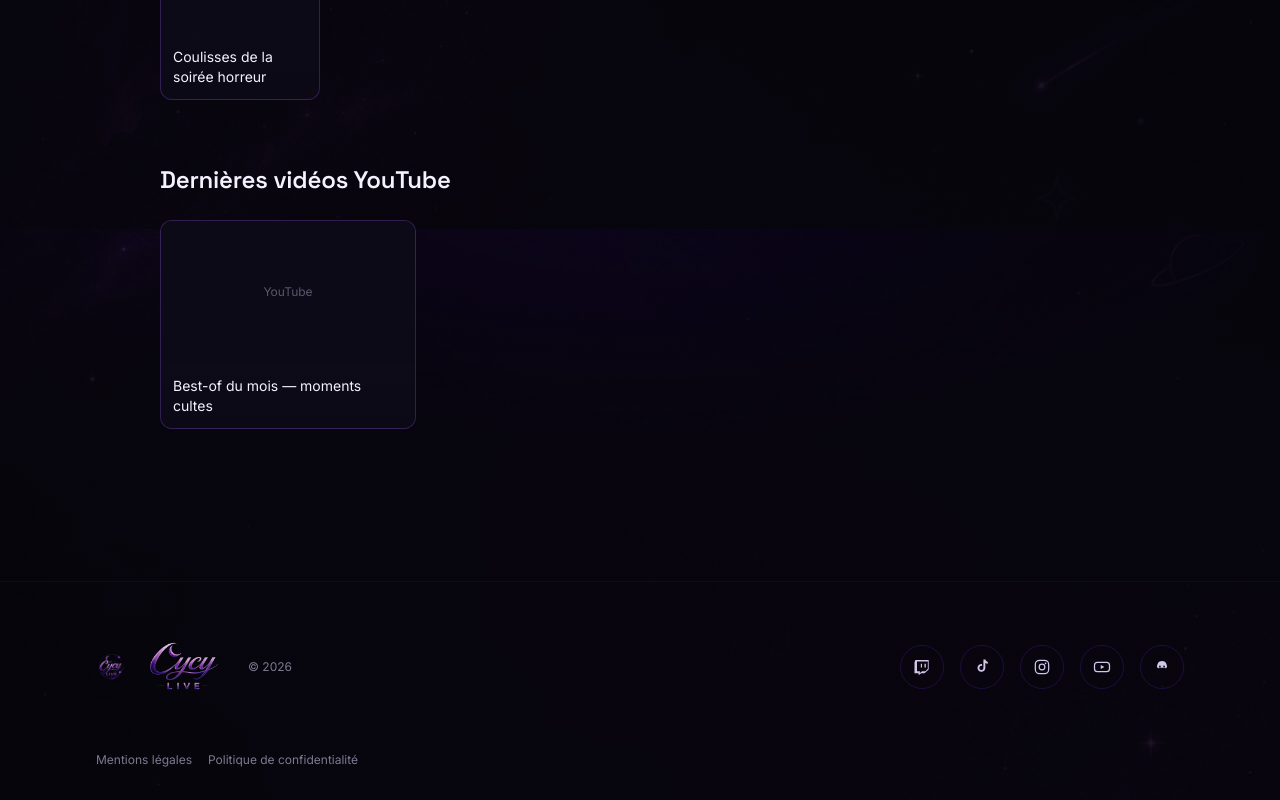
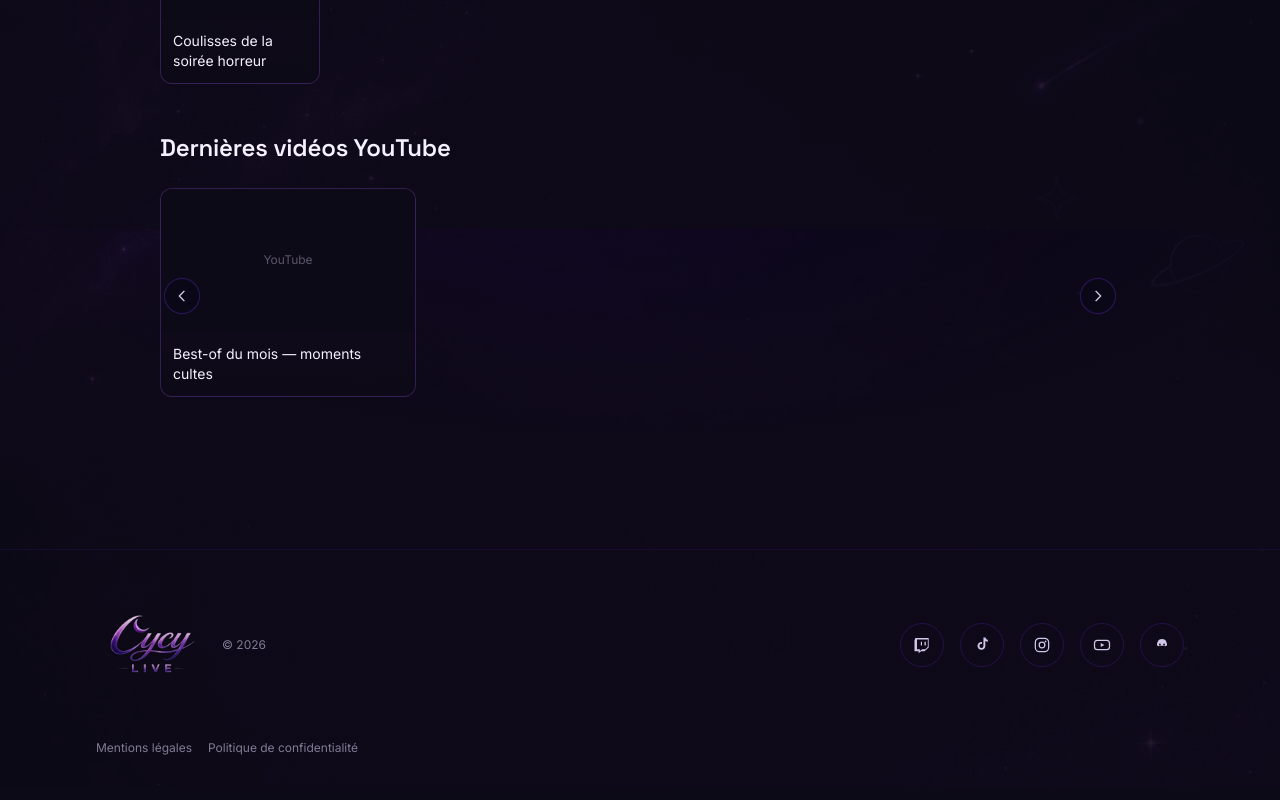
Before and after one commit to cycy-bot/cycylive, a Next.js app: page /reseaux in a window 1280 px wide. Shown: the part 1371-2171 px from the top of the page. Built offline with nearby package versions, Linux system fonts and the light colour scheme; no server answers.

Commit message:
Fleches galeries, halo corrige, fond violet, logos ajustes

```diff
--- a/app/globals.css
+++ b/app/globals.css
@@ -11,7 +11,7 @@
 }
 
 body {
-  background-color: #06050b;
+  background-color: #0d0a17;
   color: #f5f1ff;
   font-family: var(--font-sans);
 }
@@ -20,9 +20,9 @@ body {
    assombrie et mélangée à un dégradé violet pour rester lisible. */
 .fond-spatial {
   position: relative;
-  background-color: #06050b;
+  background-color: #0d0a17;
   background-image:
-    radial-gradient(ellipse 90% 60% at 50% -10%, rgba(6, 5, 11, 0.4), rgba(6, 5, 11, 0.92) 60%),
+    radial-gradient(ellipse 90% 60% at 50% -10%, rgba(13, 10, 23, 0.4), rgba(13, 10, 23, 0.92) 60%),
     url("/images/starfield-bg.jpg");
   background-size: cover;
   background-position: top center;
--- a/app/reseaux/page.tsx
+++ b/app/reseaux/page.tsx
@@ -2,6 +2,7 @@ import { liens } from "@/data/liens";
 import { lireContenus } from "@/lib/contenusStore";
 import { ajouterMiniatures, type ContenuAvecMiniature } from "@/lib/miniatures";
 import AccentCosmique from "@/components/AccentCosmique";
+import CarouselFleches from "@/components/CarouselFleches";
 import {
   IconTwitch,
   IconTikTok,
@@ -61,8 +62,8 @@ function GalerieClips({ titre, items }: { titre: string; items: ContenuAvecMinia
   if (items.length === 0) return null;
   return (
     <>
-      <h2 className="text-2xl font-semibold text-ink mt-14 mb-6">{titre}</h2>
-      <div className="flex gap-4 overflow-x-auto pb-2 scrollbar-hide">
+      <h2 className="text-2xl font-semibold text-ink mt-10 mb-6">{titre}</h2>
+      <CarouselFleches>
         {items.map((c) => (
           <a
             key={c.id}
@@ -92,7 +93,7 @@ function GalerieClips({ titre, items }: { titre: string; items: ContenuAvecMinia
             <p className="p-3 text-sm text-ink line-clamp-2">{c.titre}</p>
           </a>
         ))}
-      </div>
+      </CarouselFleches>
     </>
   );
 }
--- /dev/null
+++ b/components/CarouselFleches.tsx
@@ -0,0 +1,44 @@
+"use client";
+
+import { useRef } from "react";
+import { IconChevronLeft, IconChevronRight } from "@/components/Icons";
+
+export default function CarouselFleches({
+  children,
+  className = "",
+}: {
+  children: React.ReactNode;
+  className?: string;
+}) {
+  const ref = useRef<HTMLDivElement>(null);
+
+  function defiler(direction: -1 | 1) {
+    ref.current?.scrollBy({ left: direction * 320, behavior: "smooth" });
+  }
+
+  return (
+    <div className="relative">
+      <div
+        ref={ref}
+        className={`flex gap-4 overflow-x-auto pb-2 snap-x snap-mandatory scrollbar-hide ${className}`}
+      >
+        {children}
+      </div>
+
+      <button
+        onClick={() => defiler(-1)}
+        aria-label="Précédent"
+        className="hidden md:flex absolute left-1 top-1/2 -translate-y-1/2 h-9 w-9 items-center justify-center rounded-full bg-void/90 border border-violet/30 text-ink-soft hover:text-ink hover:border-violet/50 hover:shadow-glow-sm transition-all"
+      >
+        <IconChevronLeft className="w-4 h-4" />
+      </button>
+      <button
+        onClick={() => defiler(1)}
+        aria-label="Suivant"
+        className="hidden md:flex absolute right-1 top-1/2 -translate-y-1/2 h-9 w-9 items-center justify-center rounded-full bg-void/90 border border-violet/30 text-ink-soft hover:text-ink hover:border-violet/50 hover:shadow-glow-sm transition-all"
+      >
+        <IconChevronRight className="w-4 h-4" />
+      </button>
+    </div>
+  );
+}
--- a/components/Footer.tsx
+++ b/components/Footer.tsx
@@ -22,20 +22,13 @@ export default function Footer() {
       <div className="mx-auto max-w-6xl px-8 py-10 flex flex-col md:flex-row items-center justify-between gap-6">
         <div className="flex items-center gap-3">
           <Image
-            src="/logo/cycylive-icon.png"
-            alt="Cycylive"
-            width={30}
-            height={30}
-            className="rounded-full"
-          />
-          <Image
             src="/logo/cycylive-wordmark.png"
             alt="Cycylive"
-            width={90}
-            height={90}
+            width={110}
+            height={110}
             className="opacity-90"
           />
-          <span className="text-ink-soft/60 text-xs ml-2">
+          <span className="text-ink-soft/60 text-xs ml-1">
             © {new Date().getFullYear()}
           </span>
         </div>
--- a/components/GalerieContenus.tsx
+++ b/components/GalerieContenus.tsx
@@ -2,6 +2,7 @@
 
 import { useState } from "react";
 import type { ContenuAvecMiniature } from "@/lib/miniatures";
+import CarouselFleches from "@/components/CarouselFleches";
 import {
   IconTikTok,
   IconInstagram,
@@ -55,7 +56,8 @@ export default function GalerieContenus({ contenus }: { contenus: ContenuAvecMin
         </div>
       )}
 
-      <div className="flex gap-4 overflow-x-auto px-5 md:px-8 pb-2 snap-x snap-mandatory scrollbar-hide">
+      <div className="px-5 md:px-8">
+        <CarouselFleches>
           {contenusAffiches.map((contenu) => {
             const Icon = iconParPlateforme[contenu.plateforme];
             return (
@@ -104,6 +106,7 @@ export default function GalerieContenus({ contenus }: { contenus: ContenuAvecMin
               Rien à afficher pour ce filtre.
             </p>
           )}
+        </CarouselFleches>
       </div>
     </>
   );
--- a/components/Header.tsx
+++ b/components/Header.tsx
@@ -22,13 +22,13 @@ export default function Header() {
 
   return (
     <header className="sticky top-0 z-50 border-b border-violet/10 bg-void/70 backdrop-blur-md">
-      <div className="mx-auto max-w-6xl px-5 md:px-8 h-16 flex items-center justify-between">
+      <div className="mx-auto max-w-6xl px-5 md:px-8 h-20 flex items-center justify-between">
         <Link href="/" className="flex items-center gap-2.5 shrink-0">
           <Image
             src="/logo/cycylive-icon.png"
             alt="Cycylive"
-            width={34}
-            height={34}
+            width={46}
+            height={46}
             className="rounded-full"
           />
           <span className="font-display font-semibold text-ink text-lg tracking-wide">
--- a/components/Hero.tsx
+++ b/components/Hero.tsx
@@ -17,7 +17,7 @@ export default function Hero() {
   const textes = useTextes();
 
   return (
-    <section className="relative mx-auto max-w-6xl px-5 md:px-8 pt-10 pb-6 md:pt-14 md:pb-10 overflow-hidden">
+    <section className="relative mx-auto max-w-6xl px-5 md:px-8 pt-10 pb-6 md:pt-14 md:pb-10">
       {/* décor cosmique discret, en arrière-plan de la section */}
       <IconStar4 className="hidden md:block absolute top-6 left-[42%] w-4 h-4 text-violet-light/60 animate-pulse" aria-hidden />
       <IconStar4 className="hidden md:block absolute bottom-10 left-10 w-3 h-3 text-lilac/50" aria-hidden />
--- a/components/Icons.tsx
+++ b/components/Icons.tsx
@@ -111,6 +111,22 @@ export function IconRocket({ className }: IconProps) {
   );
 }
 
+export function IconChevronLeft({ className }: IconProps) {
+  return (
+    <svg viewBox="0 0 24 24" fill="none" className={className}>
+      <path d="M15 5 8 12l7 7" stroke="currentColor" strokeWidth="2" strokeLinecap="round" strokeLinejoin="round" />
+    </svg>
+  );
+}
+
+export function IconChevronRight({ className }: IconProps) {
+  return (
+    <svg viewBox="0 0 24 24" fill="none" className={className}>
+      <path d="M9 5l7 7-7 7" stroke="currentColor" strokeWidth="2" strokeLinecap="round" strokeLinejoin="round" />
+    </svg>
+  );
+}
+
 /* ---------- Motifs cosmiques décoratifs ---------- */
 
 export function IconStar4({ className, style }: IconProps) {
--- a/tailwind.config.ts
+++ b/tailwind.config.ts
@@ -9,7 +9,7 @@ const config: Config = {
   theme: {
     extend: {
       colors: {
-        void: "#06050B",
+        void: "#0B0817",
         nebula: "#0D0A17",
         card: "#141022",
         violet: "#7B38FF",
```
Lines whose indentation alone changed are shown as unchanged.
